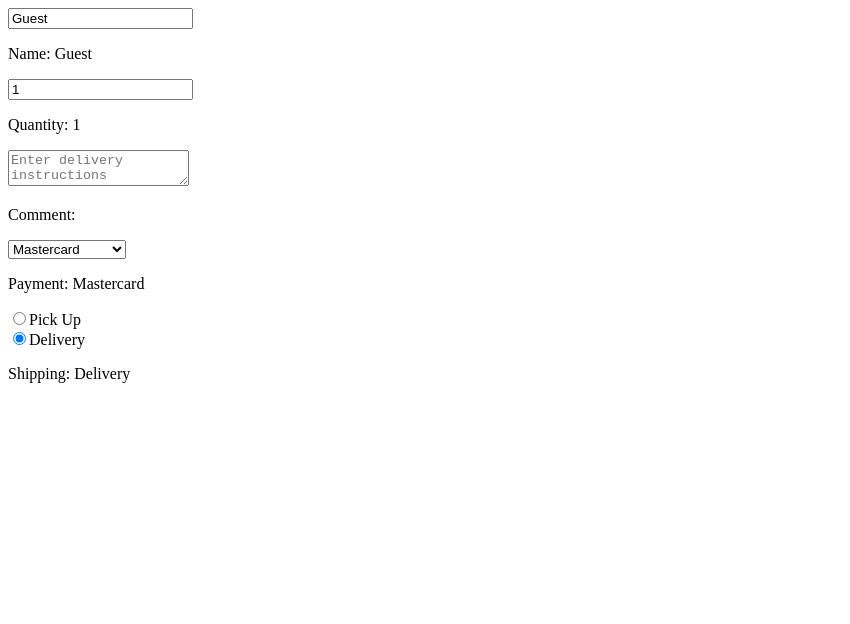
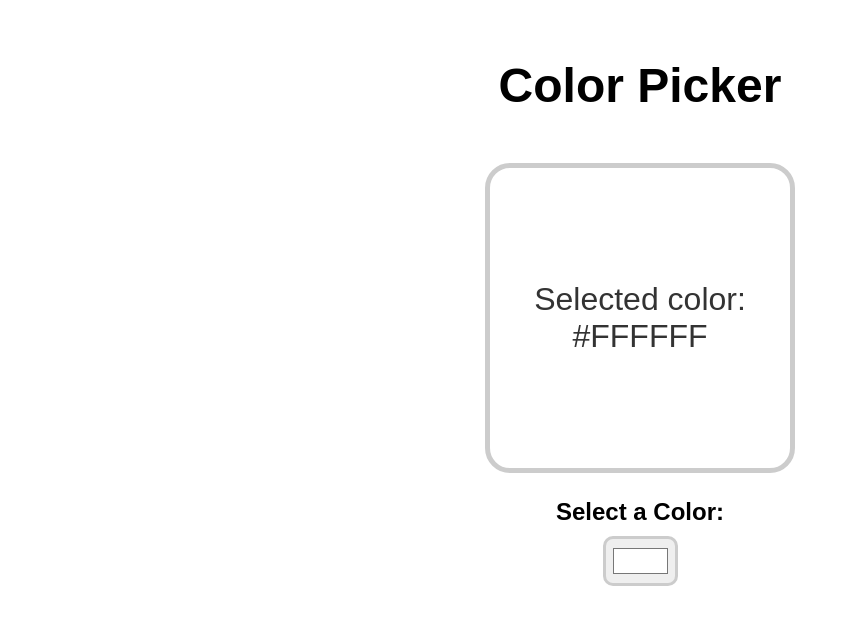
Before and after one commit to marykhodaparast/second_ReactJs, a React (Vite) app in the folder vite-project/: page / in a window 1280 px wide. Shown: the top 624 px of the page, without its empty margins (0-850 px from the left). Built offline with nearby package versions, Linux system fonts and the light colour scheme.

Commit message:
ColorPicker

```diff
--- a/vite-project/src/App.jsx
+++ b/vite-project/src/App.jsx
@@ -1,9 +1,9 @@
-import MyComponent from './MyComponent';
+import ColorPicker from './ColorPicker.jsx';
 
 function App() {
   return (
     <>
-      <MyComponent/>
+      <ColorPicker/>
     </>
   );
 }
--- /dev/null
+++ b/vite-project/src/ColorPicker.jsx
@@ -0,0 +1,21 @@
+import React, { useState } from "react";
+
+function ColorPicker() {
+  const [color, setColor] = useState("#FFFFFF");
+
+  function handleColorChange(e) {
+    setColor(e.target.value);
+  }
+  return (
+    <div className="color-picker-container">
+      <h1>Color Picker</h1>
+      <div className="color-display" style={{ backgroundColor: color }}>
+        <p>Selected color: {color}</p>
+      </div>
+      <label>Select a Color:</label>
+      <input type="color" value={color} onChange={handleColorChange}></input>
+    </div>
+  );
+}
+
+export default ColorPicker;
--- a/vite-project/src/MyComponent.jsx
+++ /dev/null
@@ -1,77 +0,0 @@
-import React, { useState } from "react";
-function MyComponent() {
-  const [name, setName] = useState("Guest");
-  const [quantity, setQuantity] = useState(1);
-  const [comment,setComment] = useState();
-  const [payment, setPayment] = useState("Mastercard");
-  const [shipping, setShipping] = useState("Delivery");
-
-  function handleNameChange(event){
-    setName(event.target.value);
-  }
-
-  function handleQuantityChange(event){
-    setQuantity(event.target.value);
-  }
-
-  function handleCommentChange(event) {
-    setComment(event.target.value);
-  }
-
-  function handlePaymentChange(event) {
-    setPayment(event.target.value);
-  }
-
-  function handleShippingChange(event) {
-    setShipping(event.target.value);
-  }
-
-  return (
-    <div>
-      <input value={name} onChange={handleNameChange} />
-      <p>Name: {name}</p>
-
-      <input value={quantity} onChange={handleQuantityChange} type="number" />
-      <p>Quantity: {quantity}</p>
-
-      <textarea
-        value={comment}
-        onChange={handleCommentChange}
-        placeholder="Enter delivery instructions"
-      ></textarea>
-      <p>Comment: {comment}</p>
-
-      <select value={payment} onChange={handlePaymentChange}>
-        <option value="">Select an option</option>
-        <option value="Visa">Visa</option>
-        <option value="Mastercard">Mastercard</option>
-        <option value="Giftcard">Giftcard</option>
-      </select>
-
-      <p>Payment: {payment}</p>
-
-      <label>
-        <input
-          type="radio"
-          value="Pick Up"
-          checked={shipping === "Pick Up"}
-          onChange={handleShippingChange}
-        />
-        Pick Up
-      </label>
-      <br/>
-      <label>
-        <input
-          type="radio"
-          value="Delivery"
-          checked={shipping === "Delivery"}
-          onChange={handleShippingChange}
-        />
-        Delivery
-      </label>
-
-      <p>Shipping: {shipping}</p>
-    </div>
-  );
-}
-export default MyComponent;
--- a/vite-project/src/index.css
+++ b/vite-project/src/index.css
@@ -1,27 +1,46 @@
-.counter-container {
-    text-align: center;
+body {
     font-family: Arial, sans-serif;
 }
 
-.count-display {
-    font-size: 10em;
-    margin-top: 0;
-    margin-bottom: 50px;
+.color-picker-container {
+    display: flex;
+    flex-direction: column;
+    align-items: center;
 }
 
-.counter-button {
-    width: 150px;
-    height:50px;
-    font-size:1.5em;
-    font-weight: bold;
-    margin:0px 5px;
-    background-color: rgb(230, 107, 127);
-    color:#fff;
-    border:none;
-    border-radius: 5px;
-    cursor: pointer;
+h1 {
+    margin: 50px;
+    font-size: 3rem;
 }
 
-.counter-button:hover{
-    background-color: rgb(249, 78, 107);
+.color-display {
+    width: 300px;
+    height: 300px;
+    display: flex;
+    justify-content: center;
+    align-items: center;
+    border: 5px solid hsl(0, 0%, 80%);
+    border-radius: 25px;
+    margin-bottom: 25px;
+    transition: 0.25s ease;
 }
+
+.color-display p {
+    color: hsl(0, 0%, 20%);
+    font-size: 2rem;
+    text-align: center;
+}
+
+label {
+    font-size: 1.5rem;
+    font-weight: bold;
+    margin-bottom: 10px;
+}
+
+input[type="color"] {
+    width: 75px;
+    height: 50px;
+    padding:5px;
+    border-radius:10px;
+    border: solid 3px hsl(0, 0%, 80%);
+}
```
